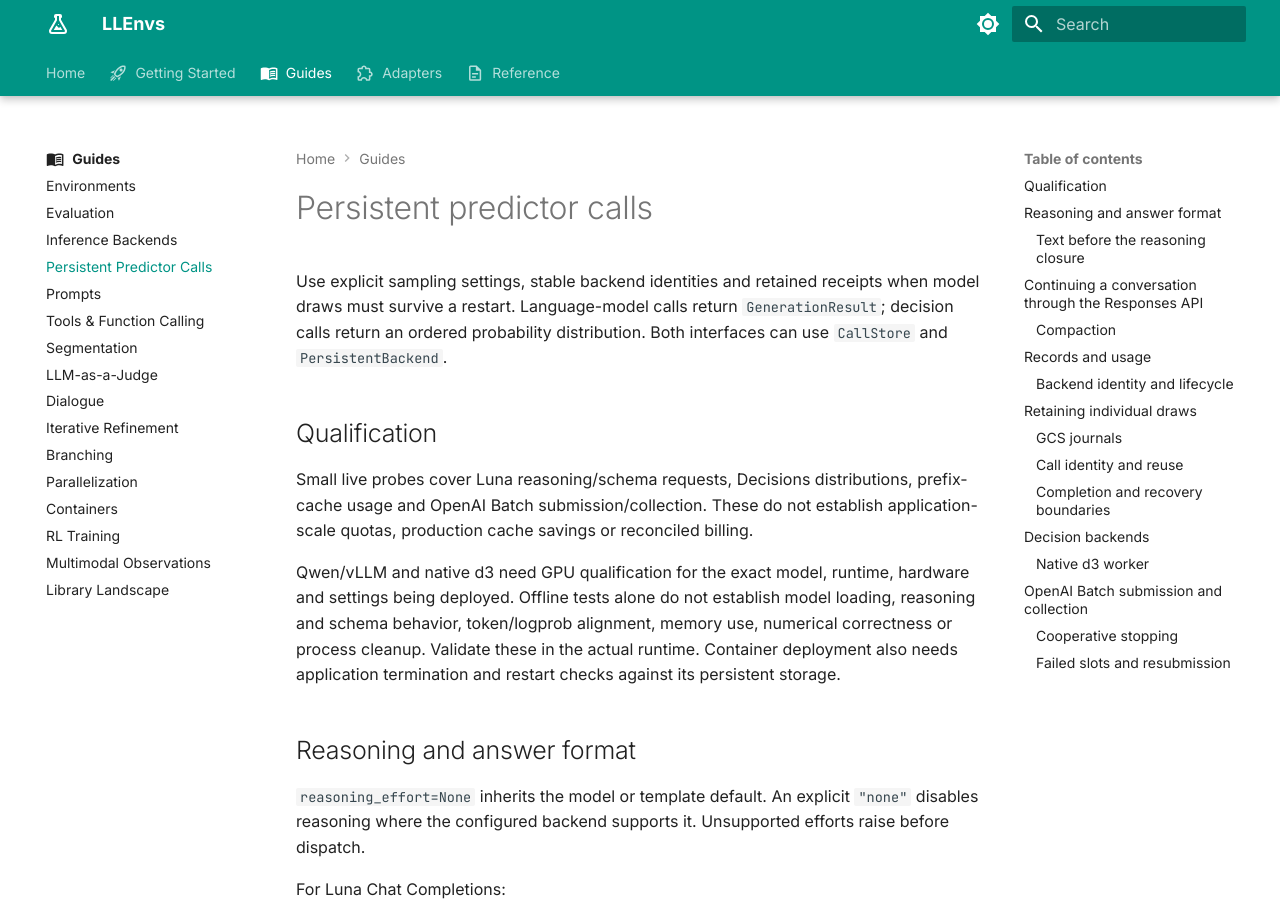
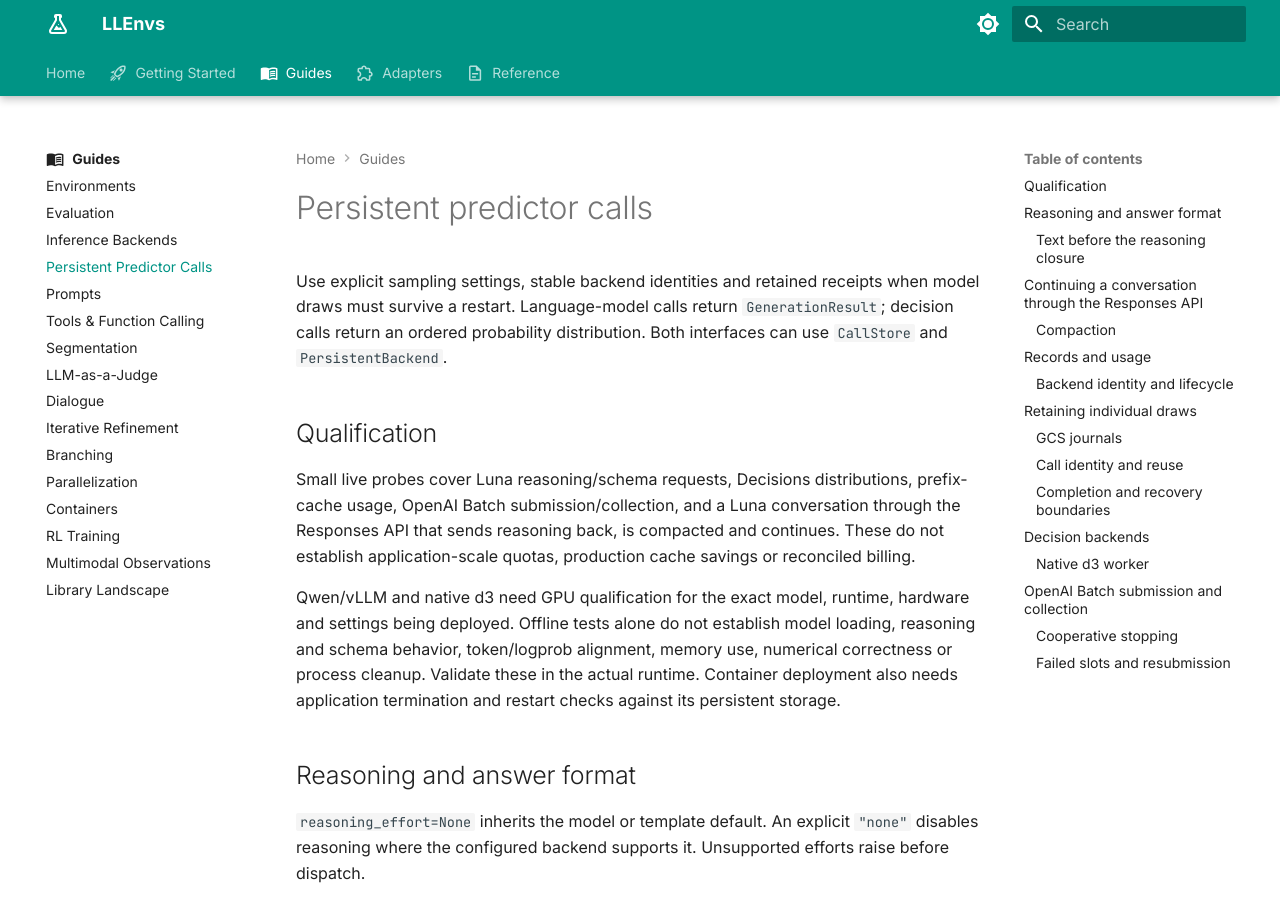
Before and after one commit to serhez/llenvs, an MkDocs documentation site: the page built from docs/guides/predictor-calls.md, in a window 1280 px wide and 900 px high. Built offline with MkDocs 1.6.1 and Material for MkDocs 9.7.7, drawn with Linux system fonts in a browser that asks for light colours.

Commit message:
docs(inference): list the live check of the Responses path

```diff
--- a/docs/guides/predictor-calls.md
+++ b/docs/guides/predictor-calls.md
@@ -8,7 +8,8 @@ Both interfaces can use `CallStore` and `PersistentBackend`.
 ## Qualification
 
 Small live probes cover Luna reasoning/schema requests, Decisions distributions,
-prefix-cache usage and OpenAI Batch submission/collection. These do not establish
+prefix-cache usage, OpenAI Batch submission/collection, and a Luna conversation
+through the Responses API that sends reasoning back, is compacted and continues. These do not establish
 application-scale quotas, production cache savings or reconciled billing.
 
 Qwen/vLLM and native d3 need GPU qualification for the exact model, runtime,
```
